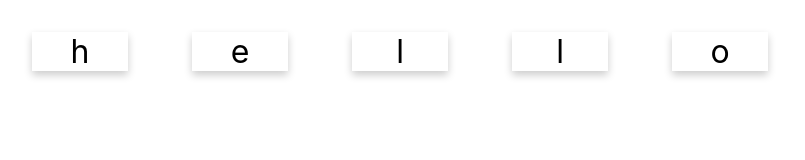
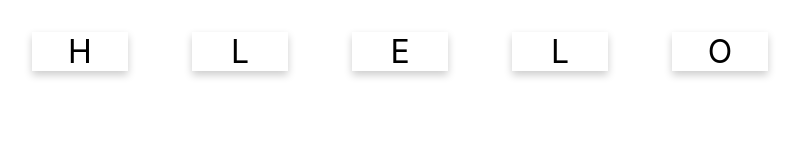
Before and after one commit to 6210110047/6210110047_3SA03, a React (Create React App) app in the folder card-game/: page / in a window 1280 px wide. Shown: the top 160 px of the page, without its empty margins (0-805 px from the left). Built offline with nearby package versions, Linux system fonts and the light colour scheme.

Commit message:
shuffle word

```diff
--- a/card-game/src/WordCard.js
+++ b/card-game/src/WordCard.js
@@ -1,36 +1,41 @@
 import React from 'react';
 import CharacterCard from './CharacterCard';
 import _ from 'lodash';
-// const prepareStateFromWord = (given_word) => {
-//     let word = given_word.toUpperCase()
-//     let chars = _.shuffle(Array.from(word))
-//     return {
-//         word,
-//         chars,
-//         attempt: 1,
-//         guess: '',
-//         completed: false
-//     }
-// }
-// const activationHandler = (c) => {
-//     console.log(`${c} has been activated.`)
-//     let guess = state.guess + c
-//     setState({ ...state, guess })
-//     if (guess.length == state.word.length) {
-//         if (guess == state.word) {
-//             console.log('yeah!')
-//             setState({ ...state, guess: '', completed: true })
-//         } else {
-//             console.log('reset')
-//             setState({ ...state, guess: '', attempt: state.attempt + 1 })
-//         }
-//     }
-// }
-const activationHandler = c => { console.log(`${c} has been activated.`) }
+var state
+const prepareStateFromWord = (given_word) => {
+    let word = given_word.toUpperCase()
+    let chars = _.shuffle(Array.from(word))
+    return {
+        word,
+        chars,
+        attempt: 1,
+        guess: '',
+        completed: false
+    }
+}
+const activationHandler = (c) => {
+    console.log(`${c} has been activated.`)
+    let guess = state.guess + c
+    // state.guess = guess
+    if (guess.length == state.word.length) {
+        if (guess == state.word) {
+            console.log('yeah!')
+            state.guess = ''
+            state.completed = true
+        }
+    } else {
+        console.log('reset')
+        state.guess = ''
+        state.attempt = state.attempt + 1
+    }
+}
+
+
 export default function WordCard(props) {
+    state = prepareStateFromWord(props.value)
     return (
         <div>
-            {Array.from(props.value).map((c, i) => <CharacterCard value={c} key={i} activationHandler={activationHandler} />)}
+            {Array.from(state.chars).map((c, i) => <CharacterCard value={c} key={i} activationHandler={activationHandler} />)}
         </div>
     );
 }
```
